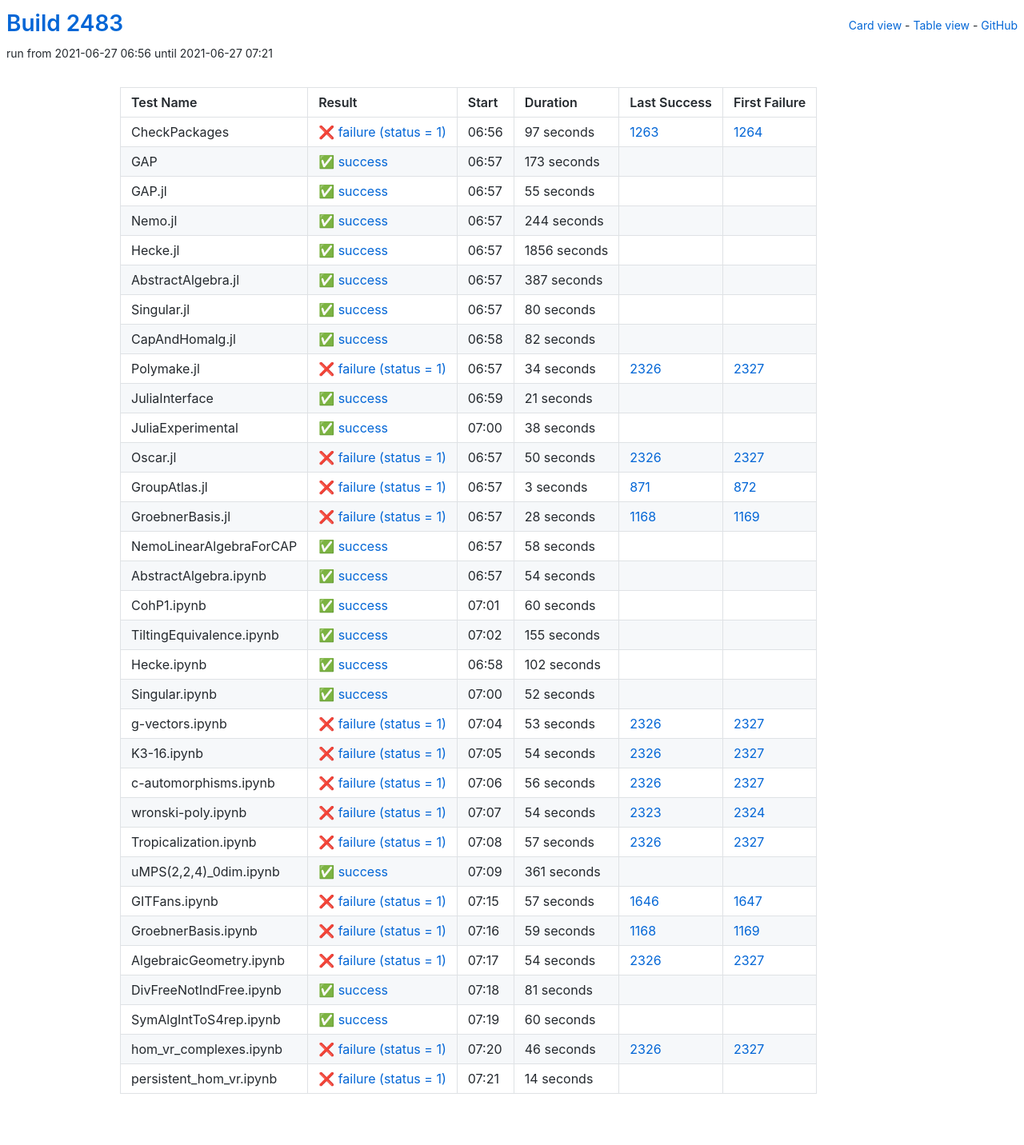
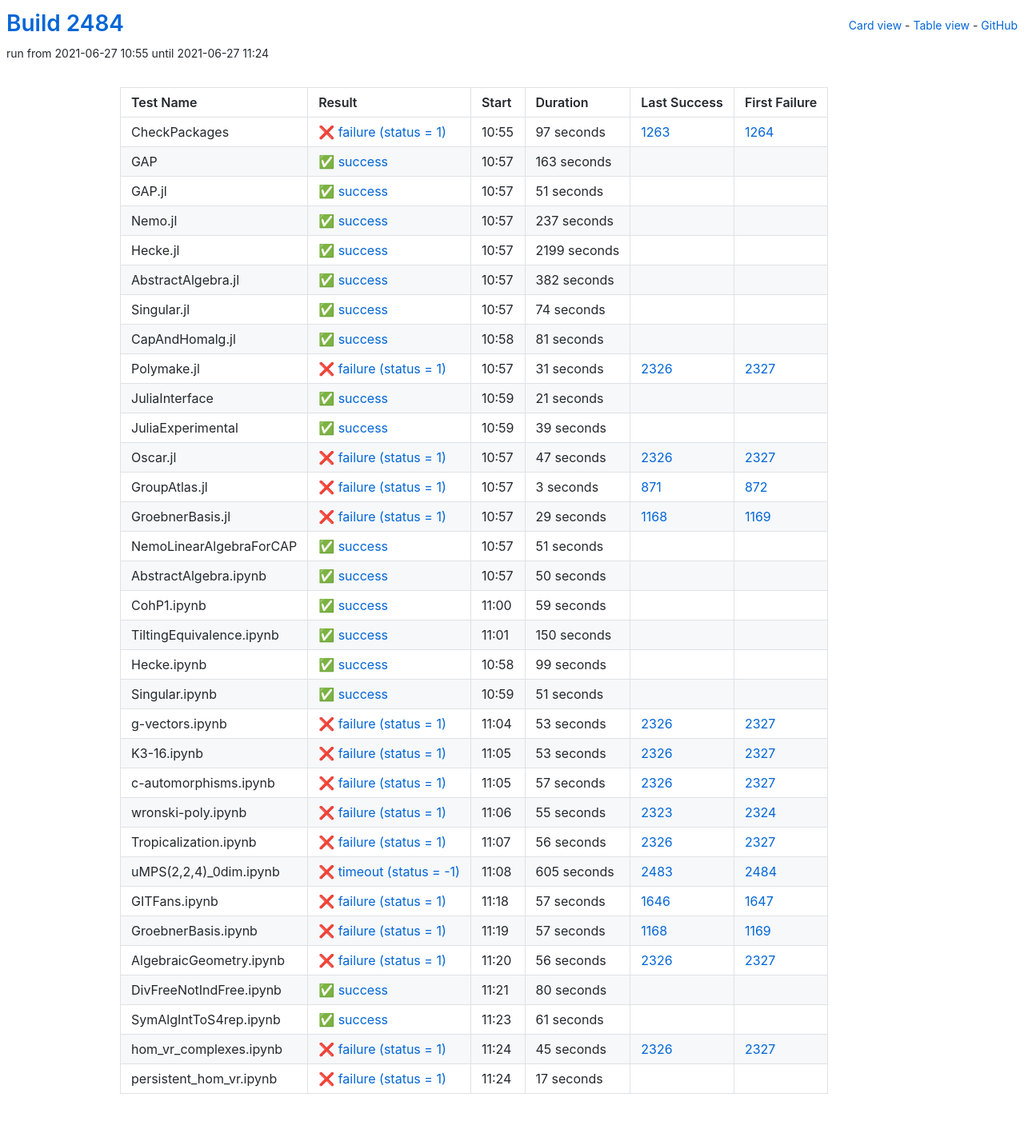
Before and after one commit to oscar-system/oscar-ci-status-stable, a Jekyll site: the page built from table.html, in a window 1280 px wide. Shown: the whole page at 80% size. Built offline with Jekyll 4.4.1, drawn with Linux system fonts in a browser that asks for light colours.

Commit message:
Build #2484

```diff
--- a/_data/ci.yml
+++ b/_data/ci.yml
@@ -1,6 +1,6 @@
 ---
-build: 2483
-build_url: https://oscarci.mathematik.uni-kl.de/job/oscar-stable/2483/
+build: 2484
+build_url: https://oscarci.mathematik.uni-kl.de/job/oscar-stable/2484/
 job: oscar-stable
 organization: oscar-system
 repo: oscar-ci-status-stable
@@ -8,8 +8,8 @@ repourl: https://github.com/oscar-system/oscar-ci-status-stable
 tests:
 - name: CheckPackages
   id: checkpackages
-  log: https://oscarci.mathematik.uni-kl.de/job/oscar-stable/2483/artifact/logs/build-2483/CheckPackages.log
-  start: 2021-06-27 06:56
+  log: https://oscarci.mathematik.uni-kl.de/job/oscar-stable/2484/artifact/logs/build-2484/CheckPackages.log
+  start: 2021-06-27 10:55
   success: false
   exitcode: 1
   status: failure
@@ -20,104 +20,104 @@ tests:
   first_failure_url: https://oscarci.mathematik.uni-kl.de/job/oscar-stable/1264/
 - name: GAP
   id: gap
-  log: https://oscarci.mathematik.uni-kl.de/job/oscar-stable/2483/artifact/logs/build-2483/GAP.log
-  start: 2021-06-27 06:57
+  log: https://oscarci.mathematik.uni-kl.de/job/oscar-stable/2484/artifact/logs/build-2484/GAP.log
+  start: 2021-06-27 10:57
   success: true
   exitcode: 0
   status: success
-  duration: 173
+  duration: 163
   last_success: false
   last_success_url:
   first_failure: false
   first_failure_url:
 - name: GAP.jl
   id: gap-jl
-  log: https://oscarci.mathematik.uni-kl.de/job/oscar-stable/2483/artifact/logs/build-2483/GAP.jl.log
-  start: 2021-06-27 06:57
+  log: https://oscarci.mathematik.uni-kl.de/job/oscar-stable/2484/artifact/logs/build-2484/GAP.jl.log
+  start: 2021-06-27 10:57
   success: true
   exitcode: 0
   status: success
-  duration: 55
+  duration: 51
   last_success: false
   last_success_url:
   first_failure: false
   first_failure_url:
 - name: Nemo.jl
   id: nemo-jl
-  log: https://oscarci.mathematik.uni-kl.de/job/oscar-stable/2483/artifact/logs/build-2483/Nemo.jl.log
-  start: 2021-06-27 06:57
+  log: https://oscarci.mathematik.uni-kl.de/job/oscar-stable/2484/artifact/logs/build-2484/Nemo.jl.log
+  start: 2021-06-27 10:57
   success: true
   exitcode: 0
   status: success
-  duration: 244
+  duration: 237
   last_success: false
   last_success_url:
   first_failure: false
   first_failure_url:
 - name: Hecke.jl
   id: hecke-jl
-  log: https://oscarci.mathematik.uni-kl.de/job/oscar-stable/2483/artifact/logs/build-2483/Hecke.jl.log
-  start: 2021-06-27 06:57
+  log: https://oscarci.mathematik.uni-kl.de/job/oscar-stable/2484/artifact/logs/build-2484/Hecke.jl.log
+  start: 2021-06-27 10:57
   success: true
   exitcode: 0
   status: success
-  duration: 1856
+  duration: 2199
   last_success: false
   last_success_url:
   first_failure: false
   first_failure_url:
 - name: AbstractAlgebra.jl
   id: abstractalgebra-jl
-  log: https://oscarci.mathematik.uni-kl.de/job/oscar-stable/2483/artifact/logs/build-2483/AbstractAlgebra.jl.log
-  start: 2021-06-27 06:57
+  log: https://oscarci.mathematik.uni-kl.de/job/oscar-stable/2484/artifact/logs/build-2484/AbstractAlgebra.jl.log
+  start: 2021-06-27 10:57
   success: true
   exitcode: 0
   status: success
-  duration: 387
+  duration: 382
   last_success: false
   last_success_url:
   first_failure: false
   first_failure_url:
 - name: Singular.jl
   id: singular-jl
-  log: https://oscarci.mathematik.uni-kl.de/job/oscar-stable/2483/artifact/logs/build-2483/Singular.jl.log
-  start: 2021-06-27 06:57
+  log: https://oscarci.mathematik.uni-kl.de/job/oscar-stable/2484/artifact/logs/build-2484/Singular.jl.log
+  start: 2021-06-27 10:57
   success: true
   exitcode: 0
   status: success
-  duration: 80
+  duration: 74
   last_success: false
   last_success_url:
   first_failure: false
   first_failure_url:
 - name: CapAndHomalg.jl
   id: capandhomalg-jl
-  log: https://oscarci.mathematik.uni-kl.de/job/oscar-stable/2483/artifact/logs/build-2483/CapAndHomalg.jl.log
-  start: 2021-06-27 06:58
+  log: https://oscarci.mathematik.uni-kl.de/job/oscar-stable/2484/artifact/logs/build-2484/CapAndHomalg.jl.log
+  start: 2021-06-27 10:58
   success: true
   exitcode: 0
   status: success
-  duration: 82
+  duration: 81
   last_success: false
   last_success_url:
   first_failure: false
   first_failure_url:
 - name: Polymake.jl
   id: polymake-jl
-  log: https://oscarci.mathematik.uni-kl.de/job/oscar-stable/2483/artifact/logs/build-2483/Polymake.jl.log
-  start: 2021-06-27 06:57
+  log: https://oscarci.mathematik.uni-kl.de/job/oscar-stable/2484/artifact/logs/build-2484/Polymake.jl.log
+  start: 2021-06-27 10:57
   success: false
   exitcode: 1
   status: failure
-  duration: 34
+  duration: 31
   last_success: 2326
   last_success_url: https://oscarci.mathematik.uni-kl.de/job/oscar-stable/2326/
   first_failure: 2327
   first_failure_url: https://oscarci.mathematik.uni-kl.de/job/oscar-stable/2327/
 - name: JuliaInterface
   id: juliainterface
-  log: https://oscarci.mathematik.uni-kl.de/job/oscar-stable/2483/artifact/logs/build-2483/JuliaInterface.log
-  start: 2021-06-27 06:59
+  log: https://oscarci.mathematik.uni-kl.de/job/oscar-stable/2484/artifact/logs/build-2484/JuliaInterface.log
+  start: 2021-06-27 10:59
   success: true
   exitcode: 0
   status: success
@@ -128,32 +128,32 @@ tests:
   first_failure_url:
 - name: JuliaExperimental
   id: juliaexperimental
-  log: https://oscarci.mathematik.uni-kl.de/job/oscar-stable/2483/artifact/logs/build-2483/JuliaExperimental.log
-  start: 2021-06-27 07:00
+  log: https://oscarci.mathematik.uni-kl.de/job/oscar-stable/2484/artifact/logs/build-2484/JuliaExperimental.log
+  start: 2021-06-27 10:59
   success: true
   exitcode: 0
   status: success
-  duration: 38
+  duration: 39
   last_success: false
   last_success_url:
   first_failure: false
   first_failure_url:
 - name: Oscar.jl
   id: oscar-jl
-  log: https://oscarci.mathematik.uni-kl.de/job/oscar-stable/2483/artifact/logs/build-2483/Oscar.jl.log
-  start: 2021-06-27 06:57
+  log: https://oscarci.mathematik.uni-kl.de/job/oscar-stable/2484/artifact/logs/build-2484/Oscar.jl.log
+  start: 2021-06-27 10:57
   success: false
   exitcode: 1
   status: failure
-  duration: 50
+  duration: 47
   last_success: 2326
   last_success_url: https://oscarci.mathematik.uni-kl.de/job/oscar-stable/2326/
   first_failure: 2327
   first_failure_url: https://oscarci.mathematik.uni-kl.de/job/oscar-stable/2327/
 - name: GroupAtlas.jl
   id: groupatlas-jl
-  log: https://oscarci.mathematik.uni-kl.de/job/oscar-stable/2483/artifact/logs/build-2483/GroupAtlas.jl.log
-  start: 2021-06-27 06:57
+  log: https://oscarci.mathematik.uni-kl.de/job/oscar-stable/2484/artifact/logs/build-2484/GroupAtlas.jl.log
+  start: 2021-06-27 10:57
   success: false
   exitcode: 1
   status: failure
@@ -164,92 +164,92 @@ tests:
   first_failure_url: https://oscarci.mathematik.uni-kl.de/job/oscar-stable/872/
 - name: GroebnerBasis.jl
   id: groebnerbasis-jl
-  log: https://oscarci.mathematik.uni-kl.de/job/oscar-stable/2483/artifact/logs/build-2483/GroebnerBasis.jl.log
-  start: 2021-06-27 06:57
+  log: https://oscarci.mathematik.uni-kl.de/job/oscar-stable/2484/artifact/logs/build-2484/GroebnerBasis.jl.log
+  start: 2021-06-27 10:57
   success: false
   exitcode: 1
   status: failure
-  duration: 28
+  duration: 29
   last_success: 1168
   last_success_url: https://oscarci.mathematik.uni-kl.de/job/oscar-stable/1168/
   first_failure: 1169
   first_failure_url: https://oscarci.mathematik.uni-kl.de/job/oscar-stable/1169/
 - name: NemoLinearAlgebraForCAP
   id: nemolinearalgebraforcap
-  log: https://oscarci.mathematik.uni-kl.de/job/oscar-stable/2483/artifact/logs/build-2483/NemoLinearAlgebraForCAP.log
-  start: 2021-06-27 06:57
+  log: https://oscarci.mathematik.uni-kl.de/job/oscar-stable/2484/artifact/logs/build-2484/NemoLinearAlgebraForCAP.log
+  start: 2021-06-27 10:57
   success: true
   exitcode: 0
   status: success
-  duration: 58
+  duration: 51
   last_success: false
   last_success_url:
   first_failure: false
   first_failure_url:
 - name: AbstractAlgebra.ipynb
   id: abstractalgebra-ipynb
-  log: https://oscarci.mathematik.uni-kl.de/job/oscar-stable/2483/artifact/logs/build-2483/AbstractAlgebra.ipynb.log
-  start: 2021-06-27 06:57
+  log: https://oscarci.mathematik.uni-kl.de/job/oscar-stable/2484/artifact/logs/build-2484/AbstractAlgebra.ipynb.log
+  start: 2021-06-27 10:57
   success: true
   exitcode: 0
   status: success
-  duration: 54
+  duration: 50
   last_success: false
   last_success_url:
   first_failure: false
   first_failure_url:
 - name: CohP1.ipynb
   id: cohp1-ipynb
-  log: https://oscarci.mathematik.uni-kl.de/job/oscar-stable/2483/artifact/logs/build-2483/CohP1.ipynb.log
-  start: 2021-06-27 07:01
+  log: https://oscarci.mathematik.uni-kl.de/job/oscar-stable/2484/artifact/logs/build-2484/CohP1.ipynb.log
+  start: 2021-06-27 11:00
   success: true
   exitcode: 0
   status: success
-  duration: 60
+  duration: 59
   last_success: false
   last_success_url:
   first_failure: false
   first_failure_url:
 - name: TiltingEquivalence.ipynb
   id: tiltingequivalence-ipynb
-  log: https://oscarci.mathematik.uni-kl.de/job/oscar-stable/2483/artifact/logs/build-2483/TiltingEquivalence.ipynb.log
-  start: 2021-06-27 07:02
+  log: https://oscarci.mathematik.uni-kl.de/job/oscar-stable/2484/artifact/logs/build-2484/TiltingEquivalence.ipynb.log
+  start: 2021-06-27 11:01
   success: true
   exitcode: 0
   status: success
-  duration: 155
+  duration: 150
   last_success: false
   last_success_url:
   first_failure: false
   first_failure_url:
 - name: Hecke.ipynb
   id: hecke-ipynb
-  log: https://oscarci.mathematik.uni-kl.de/job/oscar-stable/2483/artifact/logs/build-2483/Hecke.ipynb.log
-  start: 2021-06-27 06:58
+  log: https://oscarci.mathematik.uni-kl.de/job/oscar-stable/2484/artifact/logs/build-2484/Hecke.ipynb.log
+  start: 2021-06-27 10:58
   success: true
   exitcode: 0
   status: success
-  duration: 102
+  duration: 99
   last_success: false
   last_success_url:
   first_failure: false
   first_failure_url:
 - name: Singular.ipynb
   id: singular-ipynb
-  log: https://oscarci.mathematik.uni-kl.de/job/oscar-stable/2483/artifact/logs/build-2483/Singular.ipynb.log
-  start: 2021-06-27 07:00
+  log: https://oscarci.mathematik.uni-kl.de/job/oscar-stable/2484/artifact/logs/build-2484/Singular.ipynb.log
+  start: 2021-06-27 10:59
   success: true
   exitcode: 0
   status: success
-  duration: 52
+  duration: 51
   last_success: false
   last_success_url:
   first_failure: false
   first_failure_url:
 - name: g-vectors.ipynb
   id: g-vectors-ipynb
-  log: https://oscarci.mathematik.uni-kl.de/job/oscar-stable/2483/artifact/logs/build-2483/g-vectors.ipynb.log
-  start: 2021-06-27 07:04
+  log: https://oscarci.mathematik.uni-kl.de/job/oscar-stable/2484/artifact/logs/build-2484/g-vectors.ipynb.log
+  start: 2021-06-27 11:04
   success: false
   exitcode: 1
   status: failure
@@ -260,20 +260,44 @@ tests:
   first_failure_url: https://oscarci.mathematik.uni-kl.de/job/oscar-stable/2327/
 - name: K3-16.ipynb
   id: k3-16-ipynb
-  log: https://oscarci.mathematik.uni-kl.de/job/oscar-stable/2483/artifact/logs/build-2483/K3-16.ipynb.log
-  start: 2021-06-27 07:05
+  log: https://oscarci.mathematik.uni-kl.de/job/oscar-stable/2484/artifact/logs/build-2484/K3-16.ipynb.log
+  start: 2021-06-27 11:05
   success: false
   exitcode: 1
   status: failure
-  duration: 54
+  duration: 53
   last_success: 2326
   last_success_url: https://oscarci.mathematik.uni-kl.de/job/oscar-stable/2326/
   first_failure: 2327
   first_failure_url: https://oscarci.mathematik.uni-kl.de/job/oscar-stable/2327/
 - name: c-automorphisms.ipynb
   id: c-automorphisms-ipynb
-  log: https://oscarci.mathematik.uni-kl.de/job/oscar-stable/2483/artifact/logs/build-2483/c-automorphisms.ipynb.log
-  start: 2021-06-27 07:06
+  log: https://oscarci.mathematik.uni-kl.de/job/oscar-stable/2484/artifact/logs/build-2484/c-automorphisms.ipynb.log
+  start: 2021-06-27 11:05
+  success: false
+  exitcode: 1
+  status: failure
+  duration: 57
+  last_success: 2326
+  last_success_url: https://oscarci.mathematik.uni-kl.de/job/oscar-stable/2326/
+  first_failure: 2327
+  first_failure_url: https://oscarci.mathematik.uni-kl.de/job/oscar-stable/2327/
+- name: wronski-poly.ipynb
+  id: wronski-poly-ipynb
+  log: https://oscarci.mathematik.uni-kl.de/job/oscar-stable/2484/artifact/logs/build-2484/wronski-poly.ipynb.log
+  start: 2021-06-27 11:06
+  success: false
+  exitcode: 1
+  status: failure
+  duration: 55
+  last_success: 2323
+  last_success_url: https://oscarci.mathematik.uni-kl.de/job/oscar-stable/2323/
+  first_failure: 2324
+  first_failure_url: https://oscarci.mathematik.uni-kl.de/job/oscar-stable/2324/
+- name: Tropicalization.ipynb
+  id: tropicalization-ipynb
+  log: https://oscarci.mathematik.uni-kl.de/job/oscar-stable/2484/artifact/logs/build-2484/Tropicalization.ipynb.log
+  start: 2021-06-27 11:07
   success: false
   exitcode: 1
   status: failure
@@ -282,46 +306,22 @@ tests:
   last_success_url: https://oscarci.mathematik.uni-kl.de/job/oscar-stable/2326/
   first_failure: 2327
   first_failure_url: https://oscarci.mathematik.uni-kl.de/job/oscar-stable/2327/
-- name: wronski-poly.ipynb
-  id: wronski-poly-ipynb
-  log: https://oscarci.mathematik.uni-kl.de/job/oscar-stable/2483/artifact/logs/build-2483/wronski-poly.ipynb.log
-  start: 2021-06-27 07:07
-  success: false
-  exitcode: 1
-  status: failure
-  duration: 54
-  last_success: 2323
-  last_success_url: https://oscarci.mathematik.uni-kl.de/job/oscar-stable/2323/
-  first_failure: 2324
-  first_failure_url: https://oscarci.mathematik.uni-kl.de/job/oscar-stable/2324/
-- name: Tropicalization.ipynb
-  id: tropicalization-ipynb
-  log: https://oscarci.mathematik.uni-kl.de/job/oscar-stable/2483/artifact/logs/build-2483/Tropicalization.ipynb.log
-  start: 2021-06-27 07:08
-  success: false
-  exitcode: 1
-  status: failure
-  duration: 57
-  last_success: 2326
-  last_success_url: https://oscarci.mathematik.uni-kl.de/job/oscar-stable/2326/
-  first_failure: 2327
-  first_failure_url: https://oscarci.mathematik.uni-kl.de/job/oscar-stable/2327/
 - name: uMPS(2,2,4)_0dim.ipynb
   id: umps-2-2-4-0dim-ipynb
-  log: https://oscarci.mathematik.uni-kl.de/job/oscar-stable/2483/artifact/logs/build-2483/uMPS-2-2-4-_0dim.ipynb.log
-  start: 2021-06-27 07:09
-  success: true
-  exitcode: 0
-  status: success
-  duration: 361
-  last_success: false
-  last_success_url:
-  first_failure: false
-  first_failure_url:
+  log: https://oscarci.mathematik.uni-kl.de/job/oscar-stable/2484/artifact/logs/build-2484/uMPS-2-2-4-_0dim.ipynb.log
+  start: 2021-06-27 11:08
+  success: false
+  exitcode: -1
+  status: timeout
+  duration: 605
+  last_success: 2483
+  last_success_url: https://oscarci.mathematik.uni-kl.de/job/oscar-stable/2483/
+  first_failure: 2484
+  first_failure_url: https://oscarci.mathematik.uni-kl.de/job/oscar-stable/2484/
 - name: GITFans.ipynb
   id: gitfans-ipynb
-  log: https://oscarci.mathematik.uni-kl.de/job/oscar-stable/2483/artifact/logs/build-2483/GITFans.ipynb.log
-  start: 2021-06-27 07:15
+  log: https://oscarci.mathematik.uni-kl.de/job/oscar-stable/2484/artifact/logs/build-2484/GITFans.ipynb.log
+  start: 2021-06-27 11:18
   success: false
   exitcode: 1
   status: failure
@@ -332,72 +332,72 @@ tests:
   first_failure_url: https://oscarci.mathematik.uni-kl.de/job/oscar-stable/1647/
 - name: GroebnerBasis.ipynb
   id: groebnerbasis-ipynb
-  log: https://oscarci.mathematik.uni-kl.de/job/oscar-stable/2483/artifact/logs/build-2483/GroebnerBasis.ipynb.log
-  start: 2021-06-27 07:16
+  log: https://oscarci.mathematik.uni-kl.de/job/oscar-stable/2484/artifact/logs/build-2484/GroebnerBasis.ipynb.log
+  start: 2021-06-27 11:19
   success: false
   exitcode: 1
   status: failure
-  duration: 59
+  duration: 57
   last_success: 1168
   last_success_url: https://oscarci.mathematik.uni-kl.de/job/oscar-stable/1168/
   first_failure: 1169
   first_failure_url: https://oscarci.mathematik.uni-kl.de/job/oscar-stable/1169/
 - name: AlgebraicGeometry.ipynb
   id: algebraicgeometry-ipynb
-  log: https://oscarci.mathematik.uni-kl.de/job/oscar-stable/2483/artifact/logs/build-2483/AlgebraicGeometry.ipynb.log
-  start: 2021-06-27 07:17
+  log: https://oscarci.mathematik.uni-kl.de/job/oscar-stable/2484/artifact/logs/build-2484/AlgebraicGeometry.ipynb.log
+  start: 2021-06-27 11:20
   success: false
   exitcode: 1
   status: failure
-  duration: 54
+  duration: 56
   last_success: 2326
   last_success_url: https://oscarci.mathematik.uni-kl.de/job/oscar-stable/2326/
   first_failure: 2327
   first_failure_url: https://oscarci.mathematik.uni-kl.de/job/oscar-stable/2327/
 - name: DivFreeNotIndFree.ipynb
   id: divfreenotindfree-ipynb
-  log: https://oscarci.mathematik.uni-kl.de/job/oscar-stable/2483/artifact/logs/build-2483/DivFreeNotIndFree.ipynb.log
-  start: 2021-06-27 07:18
+  log: https://oscarci.mathematik.uni-kl.de/job/oscar-stable/2484/artifact/logs/build-2484/DivFreeNotIndFree.ipynb.log
+  start: 2021-06-27 11:21
   success: true
   exitcode: 0
   status: success
-  duration: 81
+  duration: 80
   last_success: false
   last_success_url:
   first_failure: false
   first_failure_url:
 - name: SymAlgIntToS4rep.ipynb
   id: symalginttos4rep-ipynb
-  log: https://oscarci.mathematik.uni-kl.de/job/oscar-stable/2483/artifact/logs/build-2483/SymAlgIntToS4rep.ipynb.log
-  start: 2021-06-27 07:19
+  log: https://oscarci.mathematik.uni-kl.de/job/oscar-stable/2484/artifact/logs/build-2484/SymAlgIntToS4rep.ipynb.log
+  start: 2021-06-27 11:23
   success: true
   exitcode: 0
   status: success
-  duration: 60
+  duration: 61
   last_success: false
   last_success_url:
   first_failure: false
   first_failure_url:
 - name: hom_vr_complexes.ipynb
   id: hom-vr-complexes-ipynb
-  log: https://oscarci.mathematik.uni-kl.de/job/oscar-stable/2483/artifact/logs/build-2483/hom_vr_complexes.ipynb.log
-  start: 2021-06-27 07:20
+  log: https://oscarci.mathematik.uni-kl.de/job/oscar-stable/2484/artifact/logs/build-2484/hom_vr_complexes.ipynb.log
+  start: 2021-06-27 11:24
   success: false
   exitcode: 1
   status: failure
-  duration: 46
+  duration: 45
   last_success: 2326
   last_success_url: https://oscarci.mathematik.uni-kl.de/job/oscar-stable/2326/
   first_failure: 2327
   first_failure_url: https://oscarci.mathematik.uni-kl.de/job/oscar-stable/2327/
 - name: persistent_hom_vr.ipynb
   id: persistent-hom-vr-ipynb
-  log: https://oscarci.mathematik.uni-kl.de/job/oscar-stable/2483/artifact/logs/build-2483/persistent_hom_vr.ipynb.log
-  start: 2021-06-27 07:21
+  log: https://oscarci.mathematik.uni-kl.de/job/oscar-stable/2484/artifact/logs/build-2484/persistent_hom_vr.ipynb.log
+  start: 2021-06-27 11:24
   success: false
   exitcode: 1
   status: failure
-  duration: 14
+  duration: 17
   last_success: false
   last_success_url:
   first_failure: false
```
Also changed, not shown: README.md.
